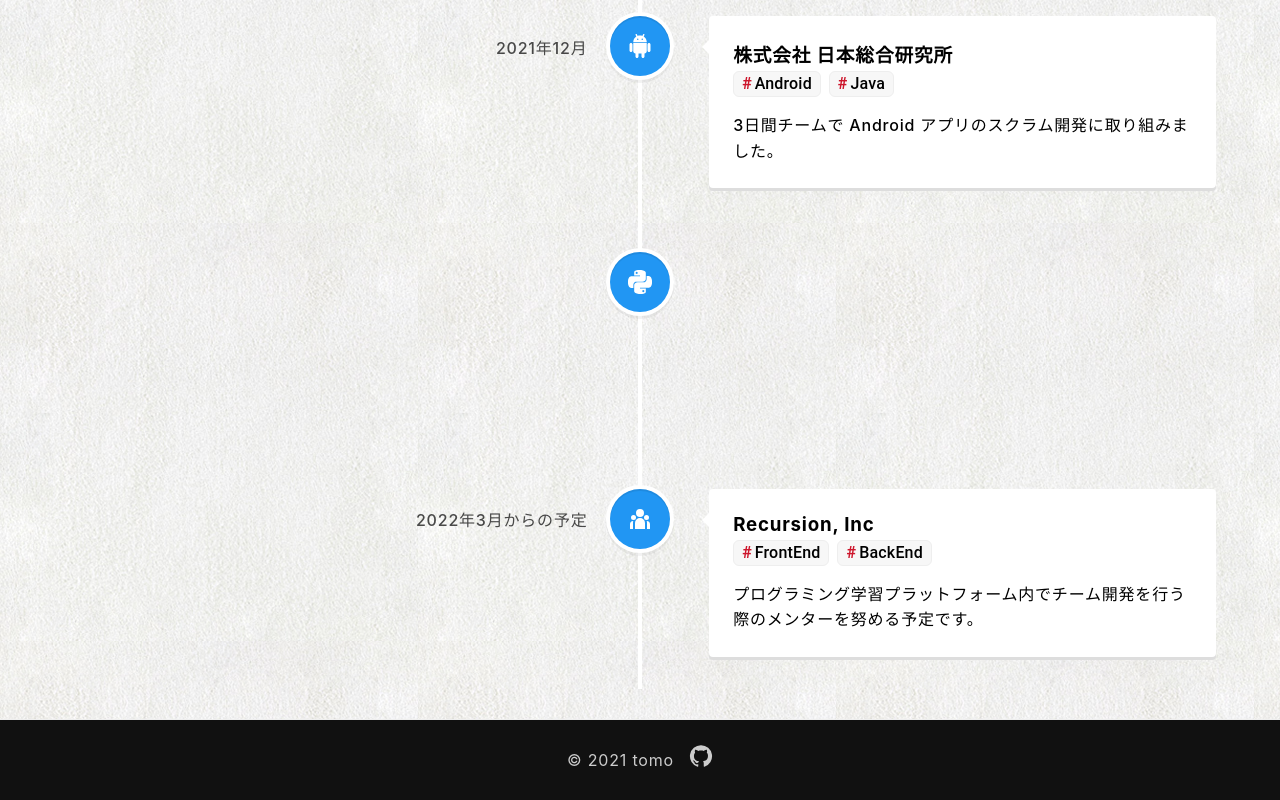
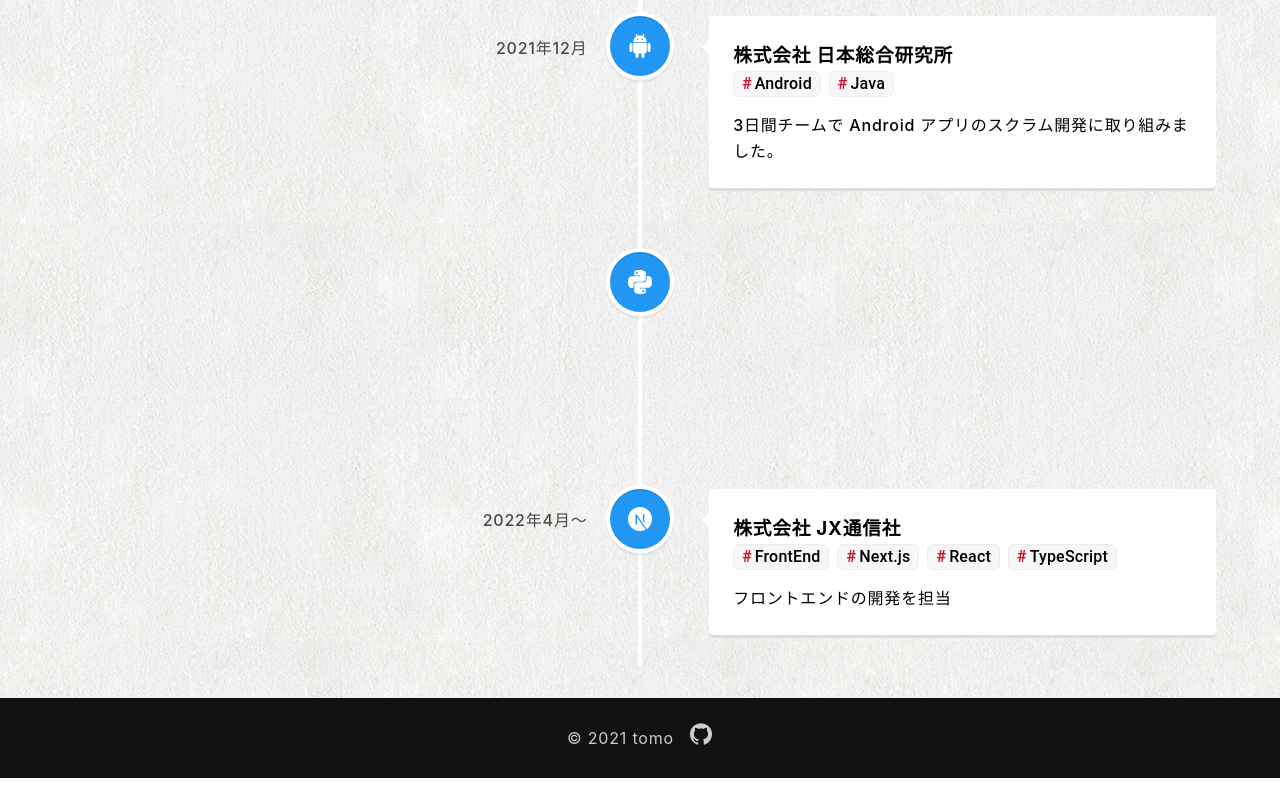
Before and after one commit to tomo1818/portfolio, a Next.js app: page /about in a window 1280 px wide. Shown: the part 677-1477 px from the top of the page. After the commit the page ends 1455 px from the top, so only its background shows below. Built offline with nearby package versions, Linux system fonts and the light colour scheme.

Commit message:
about pageを更新

```diff
--- a/src/pages/about.tsx
+++ b/src/pages/about.tsx
@@ -13,7 +13,7 @@
 import { TimeLine } from '../components/about/TimeLine';
 import { SiPython, SiShopify } from 'react-icons/si';
 import { ImAndroid } from 'react-icons/im';
-import { RiTeamFill } from 'react-icons/ri';
+import { SiNextdotjs } from 'react-icons/si';
 
 import commonStyles from '../styles/Common.module.scss';
 import styles from '../styles/About.module.scss';
@@ -85,12 +85,11 @@
   },
   {
     id: 3,
-    date: '2022年3月からの予定',
-    title: 'Recursion, Inc',
-    eventDesc:
-      'プログラミング学習プラットフォーム内でチーム開発を行う際のメンターを努める予定です。',
-    tags: ['FrontEnd', 'BackEnd'],
-    icon: <RiTeamFill />,
+    date: '2022年4月〜',
+    title: '株式会社 JX通信社',
+    eventDesc: 'フロントエンドの開発を担当',
+    tags: ['FrontEnd', 'Next.js', 'React', 'TypeScript'],
+    icon: <SiNextdotjs />,
   },
 ];
 
```
